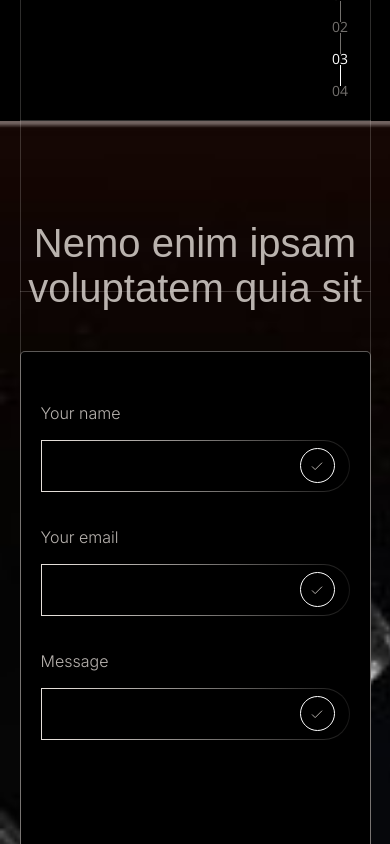
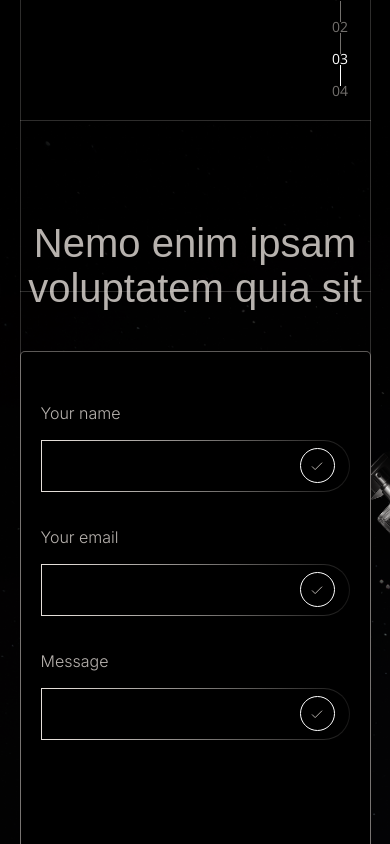
Before and after one commit to FcoreTeam/abdullah-seefi, a Next.js app in the folder front-end/: page / in a window 390 px wide. Shown: the part 2740-3584 px from the top of the page. Built offline with nearby package versions, Linux system fonts and the light colour scheme; no server answers; a web font is replaced by a local one.

Commit message:
fixed errors

```diff
--- a/front-end/src/components/main/main.module.scss
+++ b/front-end/src/components/main/main.module.scss
@@ -51,32 +51,10 @@
     bottom: 0;
 
 
-    background: url('/bg_footer1920.png');
+    background: url('/bg_footer.png');
 }
 
 
-@media (max-width: 1600px) {
-    .bg__footer {
-        background: url('/bg_footer1600.png');
-    }
-}
-
-
-
-@media (max-width: 768px) {
-    .bg__footer {
-        background: url('/bg_footer768.png');
-
-    }
-}
-
-
-@media (max-width: 350px) {
-    .bg__footer {
-        background: url('/bg_footer350.png');
-
-    }
-}
 
 .page__navigator {
     display: flex;
```
